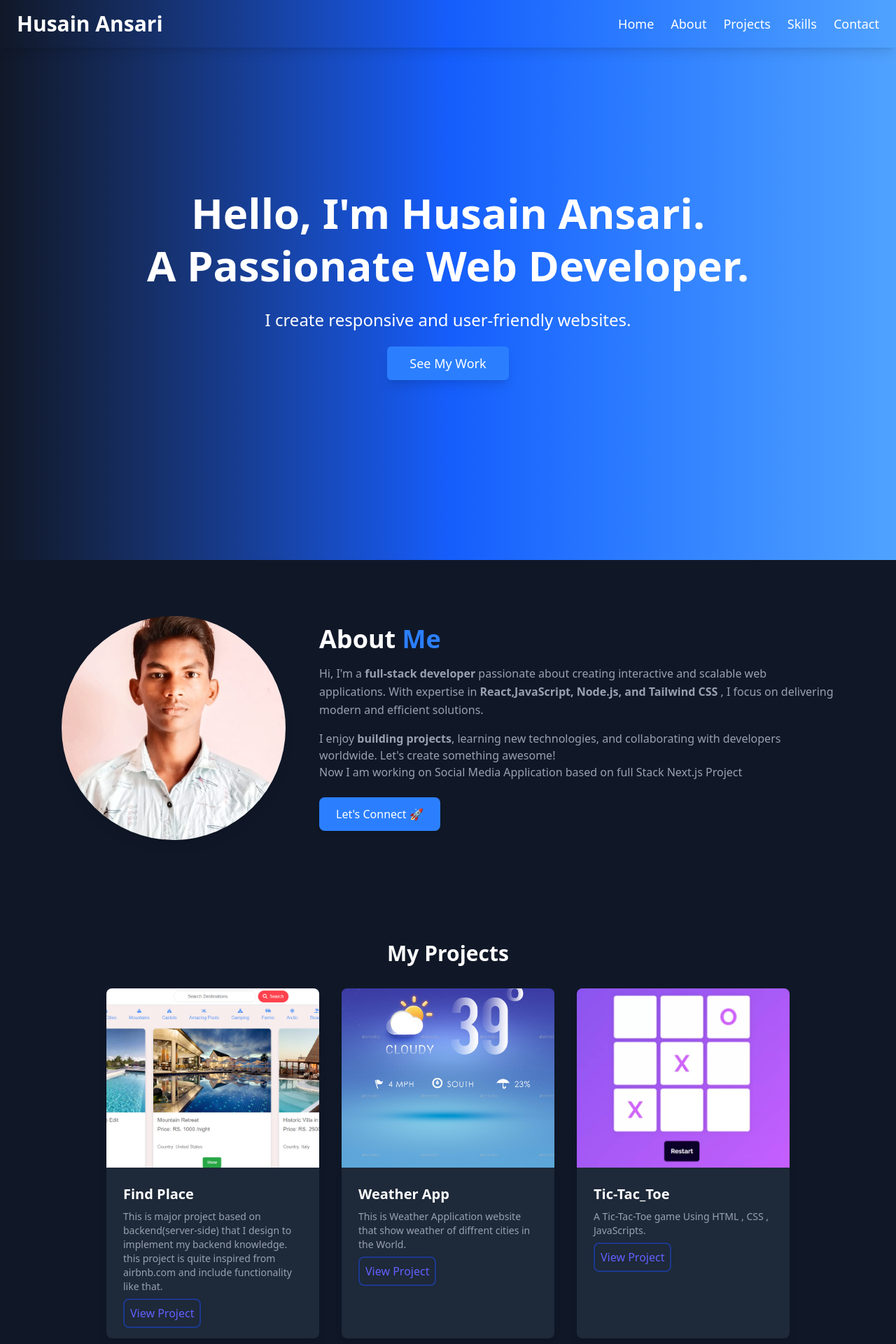
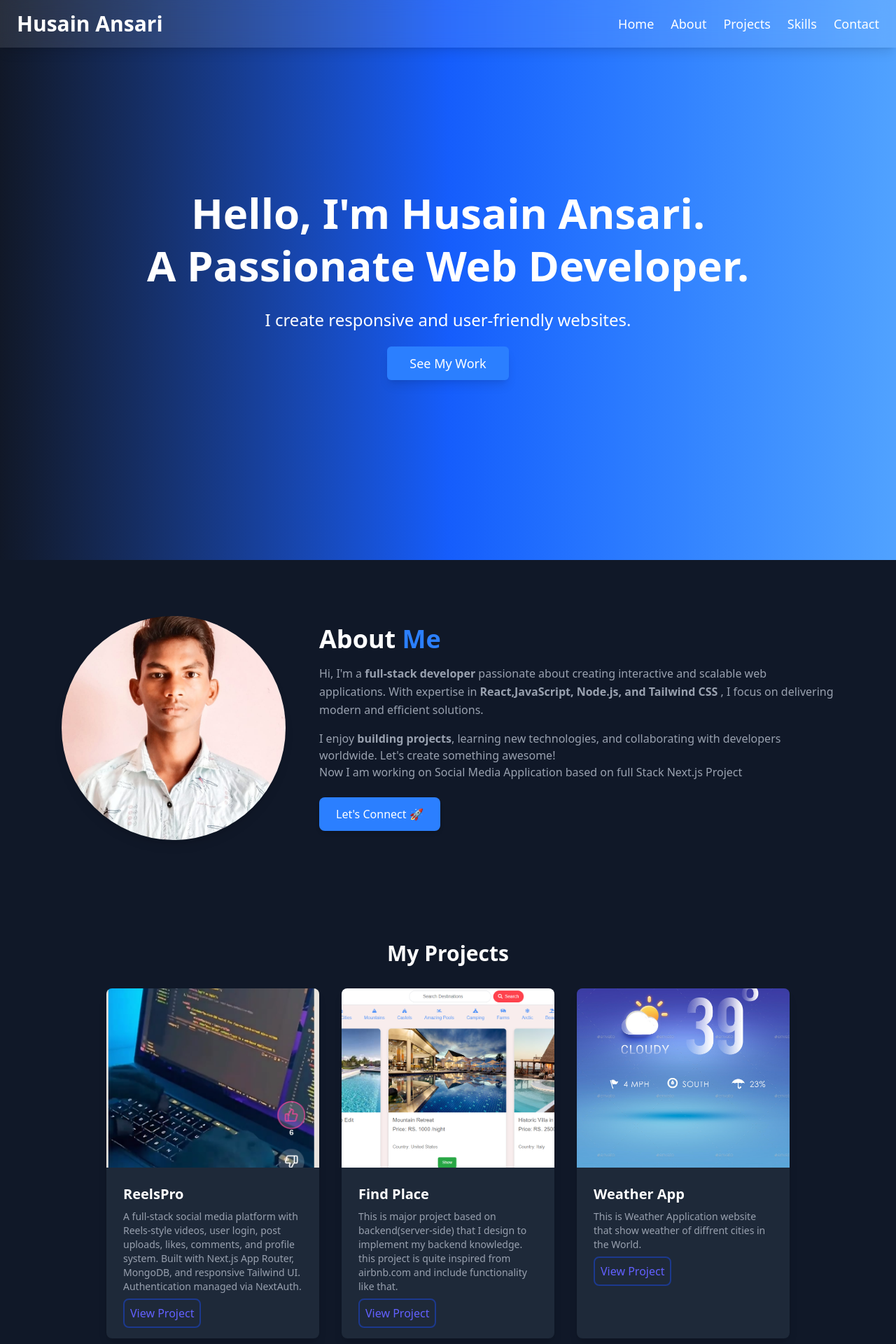
Before and after one commit to 71-husain/my-portfolio, a React (Vite) app: page / in a window 1280 px wide. Shown: the top 1920 px of the page at 70% size. Built offline with nearby package versions, Linux system fonts and the light colour scheme.

Commit message:
Added ReelsPro project, responsive navbar, and UI improvements

```diff
--- a/src/components/Header.jsx
+++ b/src/components/Header.jsx
@@ -1,56 +1,57 @@
+import { useState } from "react";
 import { motion } from "framer-motion";
+import { FiMenu, FiX } from "react-icons/fi";
 
 export default function Hero() {
+  const [menuOpen, setMenuOpen] = useState(false);
+
   return (
     <>
-      <header  className="bg-transparent fixed top-0 left-0 w-full z-50 shadow-lg">
+      <header className="z-50 bg-white/10 backdrop-blur-md fixed top-0 left-0 w-full shadow-lg">
         <nav className="flex justify-between items-center max-w-screen-xl mx-auto px-6 py-4">
           <h1 className="text-white text-3xl font-bold">Husain Ansari</h1>
-          <ul className="flex space-x-6">
-            <li>
-              <a
-                href="#hero"
-                className="text-white text-lg hover:text-xl hover:text-orange-400 hover:underline hover:underline-offset-4 hover:decoration-orange-400 transition-all duration-200"
-              >
-                Home
-              </a>
-            </li>
-            <li>
-              <a
-                href="#about"
-                className="text-white text-lg hover:text-xl hover:text-orange-400 hover:underline hover:underline-offset-4 hover:decoration-orange-400 transition-all duration-300"
-              >
-                About
-              </a>
-            </li>
-            <li>
-              <a
-                href="#projects"
-                className="text-white text-lg hover:text-xl hover:text-orange-400 hover:underline hover:underline-offset-4 hover:decoration-orange-400 transition-all duration-300"
-              >
-                Projects
-              </a>
-            </li>
-            <li>
-              <a
-                href="#skills"
-                className="text-white text-lg hover:text-xl hover:text-orange-400 hover:underline hover:underline-offset-4 hover:decoration-orange-400 transition-all duration-300"
-              >
-                Skills
-              </a>
-            </li>
-            <li>
-              <a
-                href="#contact"
-                className="text-white text-lg hover:text-xl hover:text-orange-400 hover:underline hover:underline-offset-4 hover:decoration-orange-600 transition-all duration-300"
-              >
-                Contact
-              </a>
-            </li>
+
+          {/* Hamburger Icon (Mobile Only) */}
+          <button
+            onClick={() => setMenuOpen(!menuOpen)}
+            className="text-white text-2xl lg:hidden"
+          >
+            {menuOpen ? <FiX /> : <FiMenu />}
+          </button>
+
+          {/* Desktop Nav */}
+          <ul className="hidden lg:flex space-x-6">
+            {["home", "about", "projects", "skills", "contact"].map((id) => (
+              <li key={id}>
+                <a
+                  href={`#${id}`}
+                  className="text-white text-lg hover:text-orange-400 hover:underline underline-offset-4 transition-all duration-200"
+                >
+                  {id.charAt(0).toUpperCase() + id.slice(1)}
+                </a>
+              </li>
+            ))}
           </ul>
         </nav>
+
+        {/* Mobile Menu Dropdown */}
+        {menuOpen && (
+          <div className="lg:hidden bg-gray-900 text-white px-6 pb-4 space-y-4">
+            {["home", "about", "projects", "skills", "contact"].map((id) => (
+              <a
+                key={id}
+                href={`#${id}`}
+                onClick={() => setMenuOpen(false)}
+                className="block text-lg hover:text-orange-400 transition-all"
+              >
+                {id.charAt(0).toUpperCase() + id.slice(1)}
+              </a>
+            ))}
+          </div>
+        )}
       </header>
 
+      {/* Keep your hero section the same */}
       <section
         id="hero"
         className="relative w-full h-screen bg-gray-900 flex items-center justify-center text-center text-white px-6 py-4"
--- a/src/components/Projects.jsx
+++ b/src/components/Projects.jsx
@@ -6,6 +6,35 @@ export default function Projects() {
       <div className="max-w-5xl mx-auto px-6">
         <h2 className="text-3xl font-bold mb-8 text-center">My Projects</h2>
         <div className="grid grid-cols-1 gap-8 md:grid-cols-2 lg:grid-cols-3">
+          {/* Social Media -ReelsPro*/}
+          <motion.div
+            className="bg-gray-800 rounded-lg overflow-hidden shadow-lg"
+            initial={{ opacity: 0, y: 30 }}
+            whileInView={{ opacity: 1, y: 0 }}
+            viewport={{ once: false, amount: 0.3 }}
+            transition={{ duration: 0.6 }}
+          >
+            <img
+              src="/ReelsPro.png"
+              alt="ReelsPro"
+              className="w-full h-64 object-cover"
+            />
+            <div className="p-6">
+              <h3 className="text-xl font-semibold mb-2">ReelsPro</h3>
+              <p className="text-sm text-gray-400 mb-4">
+                A full-stack social media platform with Reels-style videos, user
+                login, post uploads, likes, comments, and profile system. Built
+                with Next.js App Router, MongoDB, and responsive Tailwind UI.
+                Authentication managed via NextAuth.
+              </p>
+              <a
+                href="https://github.com/71-husain/Social-Media"
+                className="text-indigo-500 hover:bg-blue-600 hover:text-white p-2 rounded-lg border-2 border-blue-900 outline-blue-900 transition duration-300"
+              >
+                View Project
+              </a>
+            </div>
+          </motion.div>
           {/* Find Place*/}
           <motion.div
             className="bg-gray-800 rounded-lg overflow-hidden shadow-lg"
@@ -22,7 +51,9 @@ export default function Projects() {
             <div className="p-6">
               <h3 className="text-xl font-semibold mb-2">Find Place</h3>
               <p className="text-sm text-gray-400 mb-4">
-                This is major project based on backend(server-side) that I design to implement my backend knowledge. this project is quite inspired from airbnb.com and include functionality like that.
+                This is major project based on backend(server-side) that I
+                design to implement my backend knowledge. this project is quite
+                inspired from airbnb.com and include functionality like that.
               </p>
               <a
                 href="https://find-place.onrender.com/listings"
@@ -49,7 +80,8 @@ export default function Projects() {
             <div className="p-6">
               <h3 className="text-xl font-semibold mb-2">Weather App</h3>
               <p className="text-sm text-gray-400 mb-4">
-                This is Weather Application website that show weather of diffrent cities in the World.
+                This is Weather Application website that show weather of
+                diffrent cities in the World.
               </p>
               <a
                 href="https://71-husainansari.github.io/weatherApp/"
```
Also changed, not shown: public/ReelsPro.png (added).
